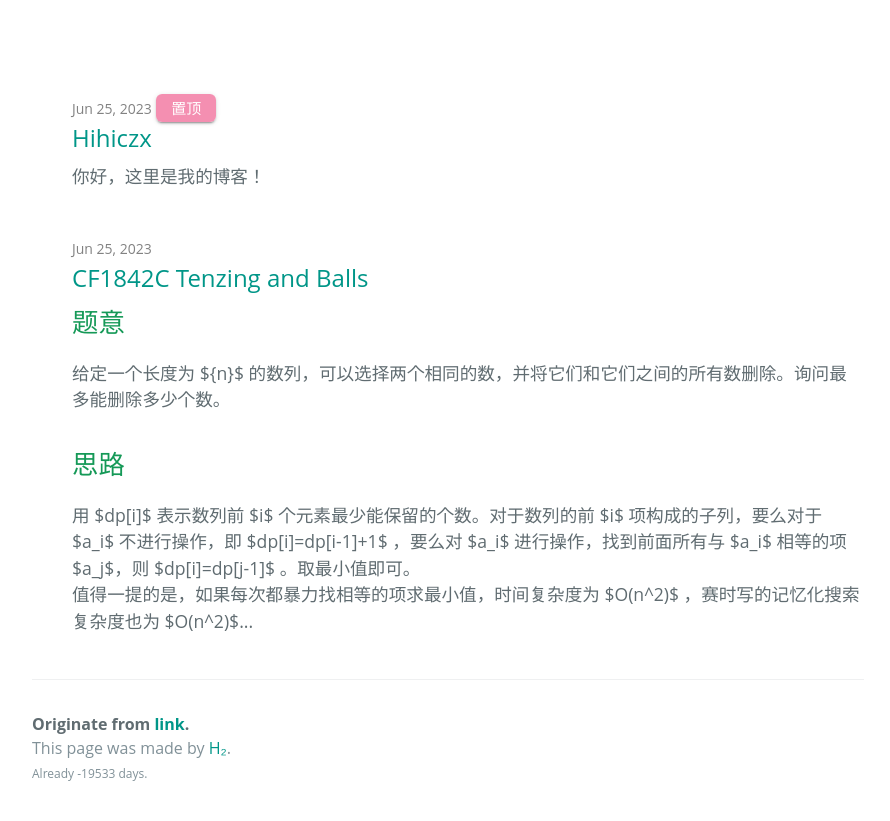
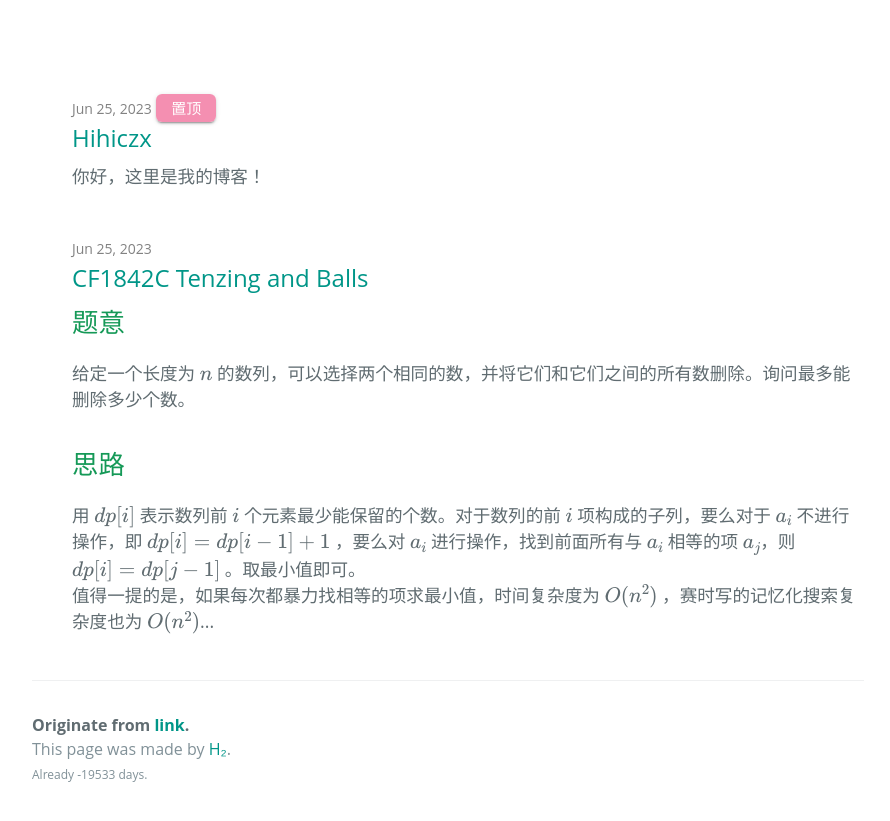
Before and after one commit to BuaaCzx/BuaaCzx.github.io, a Jekyll site: the page built from index.html, in a window 1280 px wide and 1206 px high. Shown: the part 373-1194 px from the top of the window, without its empty margins (192-1082 px from the left). Built offline with Jekyll 4.4.1, drawn with Linux system fonts in a browser that asks for light colours; some web fonts are replaced; formulas are drawn with MathJax 3; the list of posts is cut into pages by our own code; part of the change alters nothing that is shown.

```diff
--- a/_config.yml
+++ b/_config.yml
@@ -26,7 +26,7 @@ hydrogen-blog:
   date_format: "%b %-d, %Y"
 
 #MathJax switch
-MathJax: false
+MathJax: true
 
 #install emoji
 plugins:
```
